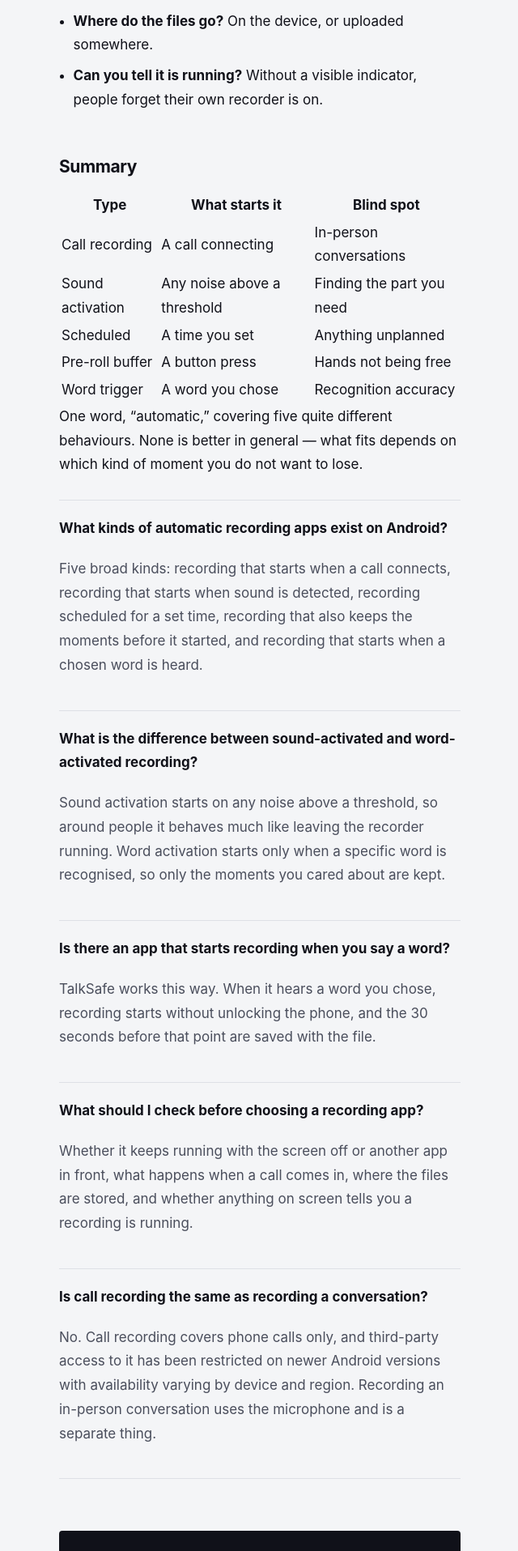
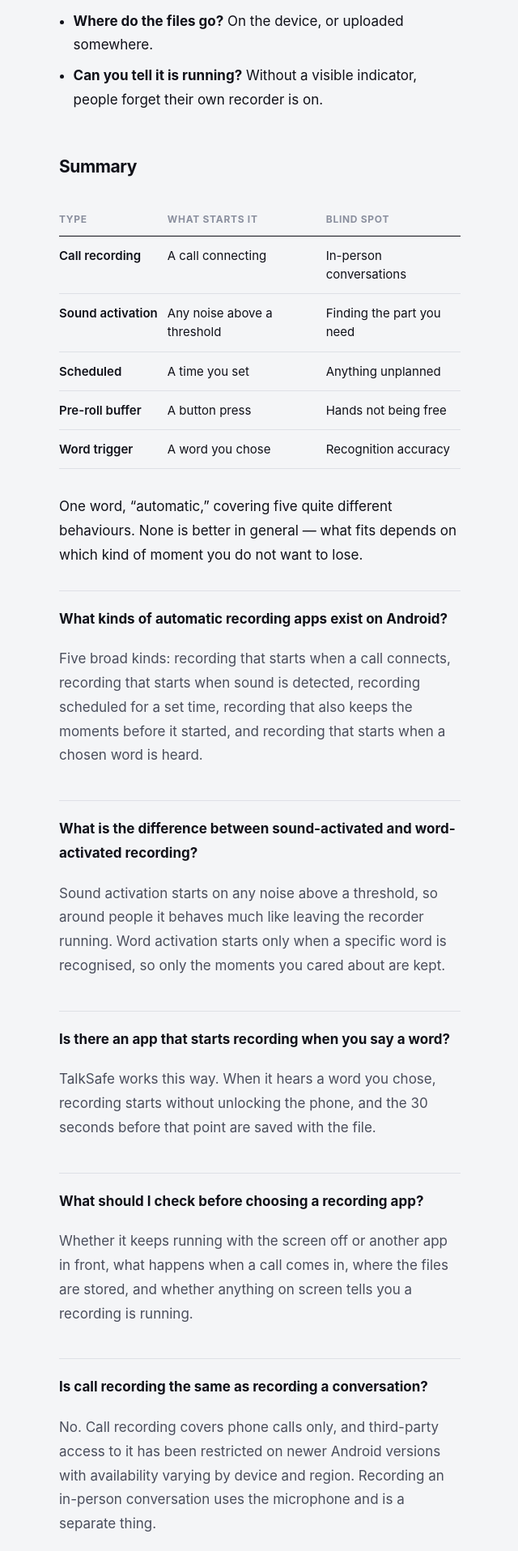
Before and after one commit to hcompany-kr/hcompany-kr.github.io, a Jekyll site: the page built from _posts/2026-08-04-auto-recording-types-en.md, in a window 1280 px wide. Shown: the part 3526-5441 px from the top of the page at 81% size, without its empty margins (319-959 px from the left). Built offline with Jekyll 4.4.1, drawn with Linux system fonts in a browser that asks for light colours; some web fonts are replaced.

Commit message:
Add files via upload

```diff
--- a/assets/css/main.css
+++ b/assets/css/main.css
@@ -262,3 +262,45 @@ a:focus-visible, .endcard-cta:focus-visible {
   outline: 2px solid var(--accent);
   outline-offset: 3px;
 }
+
+/* ── 표 ───────────────────────────────── */
+.body table {
+  width: 100%;
+  margin: 2rem 0;
+  border-collapse: collapse;
+  font-size: 0.9375rem;
+  line-height: 1.55;
+}
+
+.body thead th {
+  padding: 0.625rem 0.75rem 0.625rem 0;
+  text-align: left;
+  font-size: 0.75rem;
+  font-weight: 700;
+  letter-spacing: 0.06em;
+  text-transform: uppercase;
+  color: var(--ink-faint);
+  border-bottom: 1px solid var(--ink);
+  white-space: nowrap;
+}
+
+.body tbody td {
+  padding: 0.75rem 0.75rem 0.75rem 0;
+  vertical-align: top;
+  border-bottom: 1px solid var(--line);
+}
+
+.body tbody tr td:first-child {
+  font-weight: 600;
+  white-space: nowrap;
+}
+
+.body th:last-child,
+.body td:last-child { padding-right: 0; }
+
+@media (max-width: 480px) {
+  .body table { font-size: 0.875rem; }
+  .body thead th,
+  .body tbody td { padding-right: 0.5rem; }
+  .body tbody tr td:first-child { white-space: normal; }
+}
```
